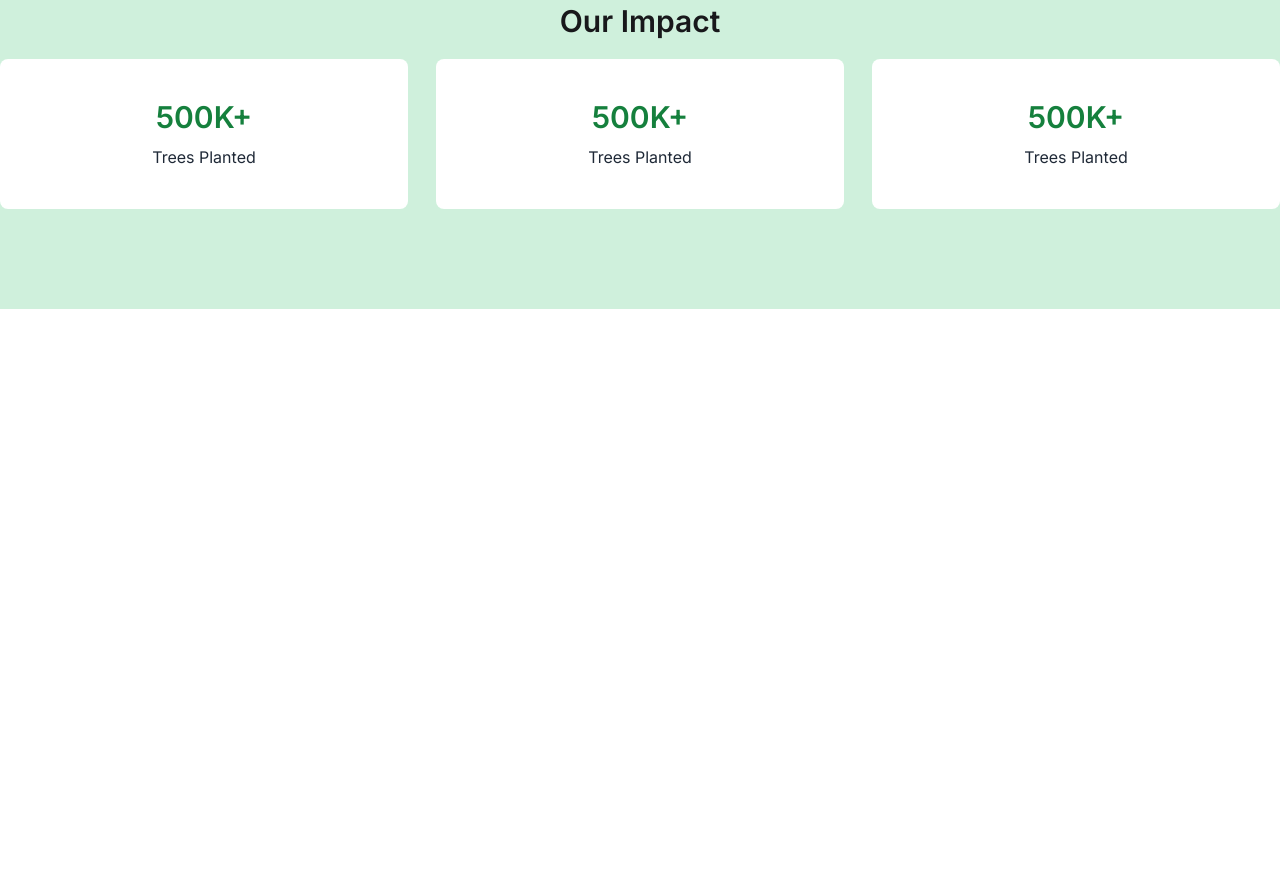
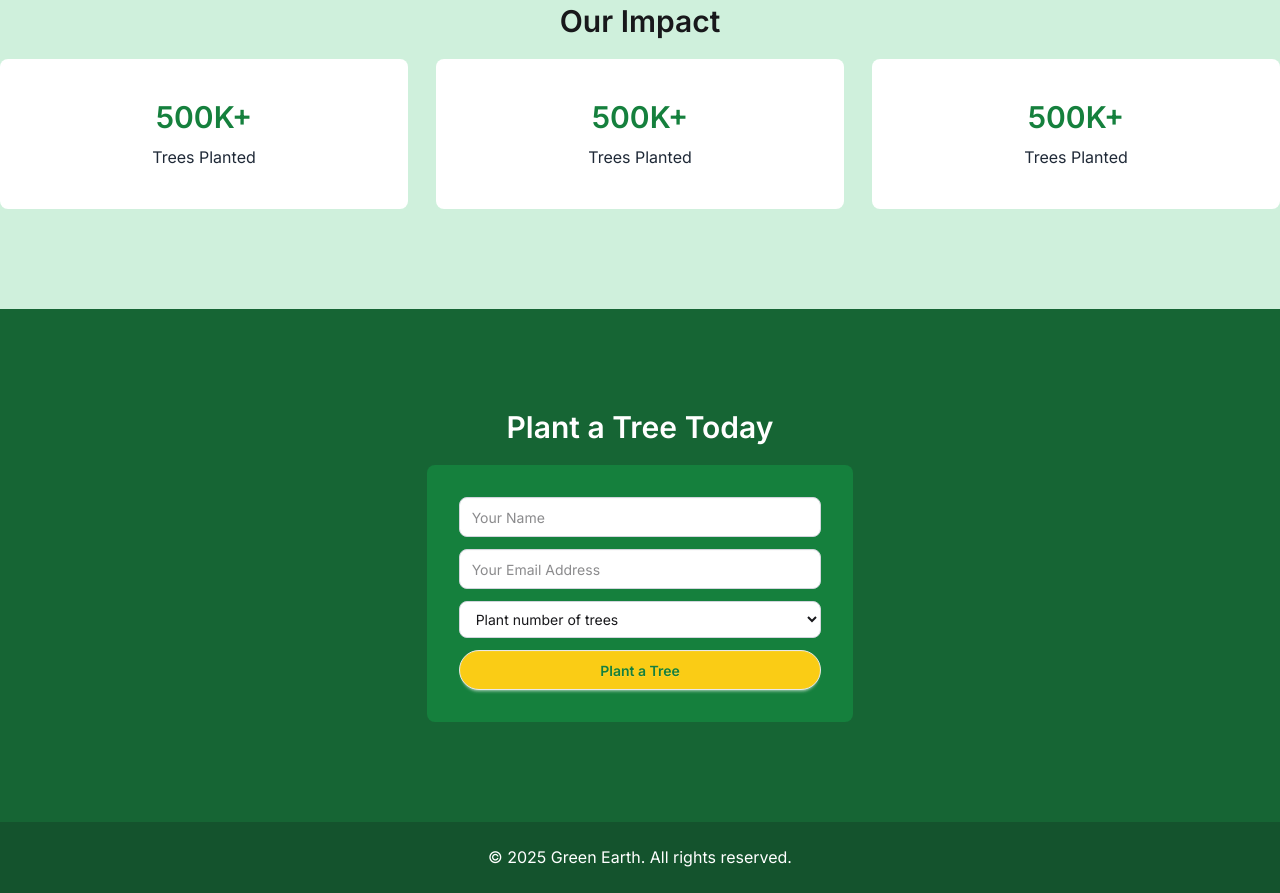
Before and after one commit to sajjad44371/assignment-06, a plain HTML site: page index.html in a window 1280 px wide. Shown: the part 1558-2451 px from the top of the page. Before the commit the page ends 1867 px from the top, so only its background shows below. Drawn offline with nearby package versions, Linux system fonts and the light colour scheme.

Commit message:
completed full design

```diff
--- a/index.html
+++ b/index.html
@@ -94,7 +94,7 @@
         <div>
           <img src="./assets/hero-leaf1.png" alt="" />
         </div>
-        <div>
+        <div class="z-10 py-5">
           <h1 class="text-3xl md:text-5xl font-bold">
             Plant a Tree, Grow a Future
           </h1>
@@ -173,8 +173,8 @@
                     <h6 class="text-sm font-semibold">Mango tree</h6>
                     <p class="text-sm font-semibold text-[#8c8c8c]">
                       <i class="fa-solid fa-bangladeshi-taka-sign"></i
-                      ><span>500</span><i class="fa-solid fa-xmark"></i
-                      ><span>1</span>
+                      ><span class="text-sm">500</span
+                      ><i class="fa-solid fa-xmark"></i><span>1</span>
                     </p>
                   </div>
                   <div>
@@ -222,9 +222,9 @@
     <section class="impact py-[100px] bg-[#CFF0DC]">
       <h2 class="text-3xl font-semibold text-center mb-5">Our Impact</h2>
       <div
-        class="impact-container max-w-[1650px] mx-auto grid grid-cols-1 lg:grid-cols-3 gap-7"
+        class="impact-container max-w-[1650px] mx-auto grid grid-cols-1 lg:grid-cols-3 gap-7 px-2.5 md:px-0"
       >
-        <!-- aingle item  -->
+        <!-- single item  -->
         <div class="bg-white rounded-lg">
           <div class="p-10 text-center">
             <h3 class="text-3xl font-semibold text-[#15803d] mb-2.5">500K+</h3>
@@ -232,7 +232,7 @@
           </div>
         </div>
 
-        <!-- aingle item  -->
+        <!-- single item  -->
         <div class="bg-white rounded-lg">
           <div class="p-10 text-center">
             <h3 class="text-3xl font-semibold text-[#15803d] mb-2.5">500K+</h3>
@@ -240,7 +240,7 @@
           </div>
         </div>
 
-        <!-- aingle item  -->
+        <!-- single item  -->
         <div class="bg-white rounded-lg">
           <div class="p-10 text-center">
             <h3 class="text-3xl font-semibold text-[#15803d] mb-2.5">500K+</h3>
@@ -251,8 +251,56 @@
     </section>
     <!-- impact section end  -->
 
+    <!-- donate section start  -->
+    <section class="donate bg-[#166534]">
+      <div class="py-[100px] text-center">
+        <h2 class="text-3xl font-semibold text-center mb-5 text-white">
+          Plant a Tree Today
+        </h2>
+        <div
+          class="flex justify-center items-center bg-[#15803D] rounded-lg w-full sm:w-8/12 md:w-8/12 xl:w-4/12 mx-auto"
+        >
+          <div class="p-8 w-full">
+            <input
+              type="text"
+              placeholder="Your Name"
+              class="input rounded-lg block w-full mb-3 border border-gray-300 bg-white py-2 px-3 text-sm focus:outline-none focus:ring-2 focus:ring-green-400 focus:border-transparent"
+            />
+            <input
+              type="email"
+              placeholder="Your Email Address"
+              class="input rounded-lg block w-full mb-3 border border-gray-300 bg-white py-2 px-3 text-sm focus:outline-none focus:ring-2 focus:ring-green-400 focus:border-transparent"
+            />
+            <select
+              name="trees"
+              id="trees"
+              class="block rounded-lg border border-gray-300 bg-white py-2 px-3 text-sm focus:outline-none focus:ring-2 focus:ring-green-400 focus:border-transparent w-full mb-3"
+              aria-label="Plant number of trees"
+            >
+              <option value="" disabled selected hidden>
+                Plant number of trees
+              </option>
+              <option value="01">01</option>
+              <option value="02">02</option>
+              <option value="other">Other (specify)</option>
+            </select>
+            <a class="btn rounded-3xl bg-[#facc15] text-[#15803d] w-full"
+              >Plant a Tree</a
+            >
+          </div>
+        </div>
+      </div>
+    </section>
+    <!-- donate section end  -->
+
     <!-- footer start -->
-    <footer></footer>
+    <footer class="bg-[#14532D]">
+      <p class="text-sm md:text-[16px] text-white text-center py-6">
+        &copy; <span id="year"></span> Green Earth. All rights reserved.
+      </p>
+    </footer>
     <!-- footer end -->
+
+    <script src="./js/script.js"></script>
   </body>
 </html>
--- a/js/script.js
+++ b/js/script.js
@@ -0,0 +1,2 @@
+// footer year
+document.getElementById("year").textContent = new Date().getFullYear();
```
